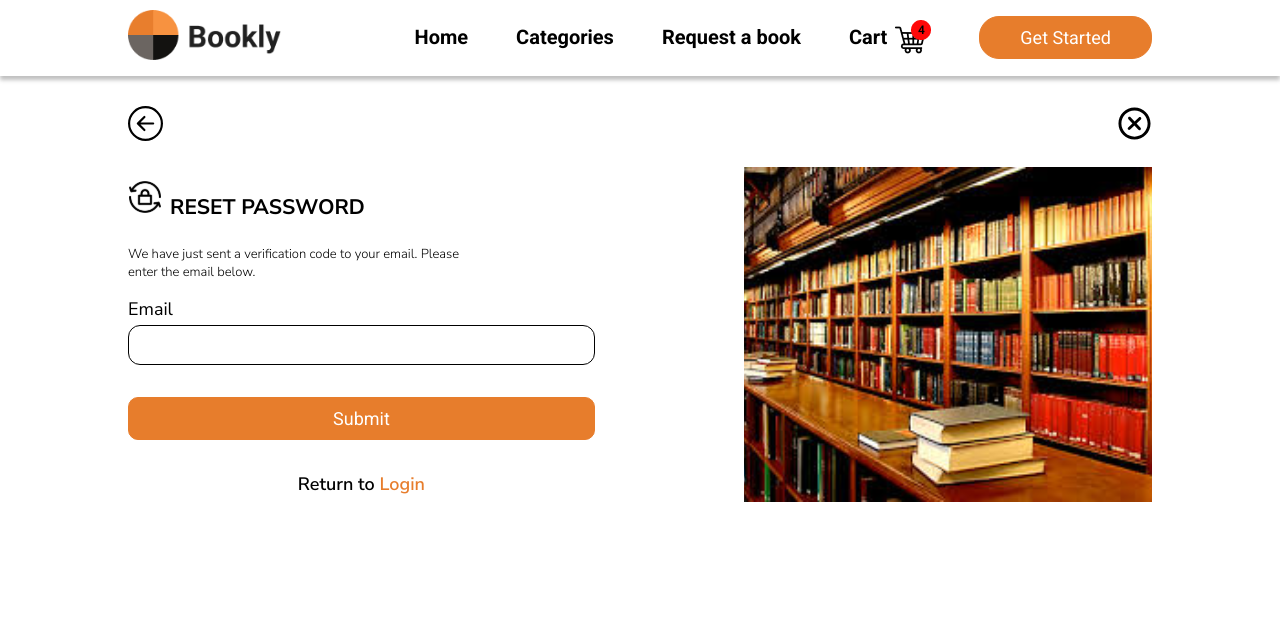
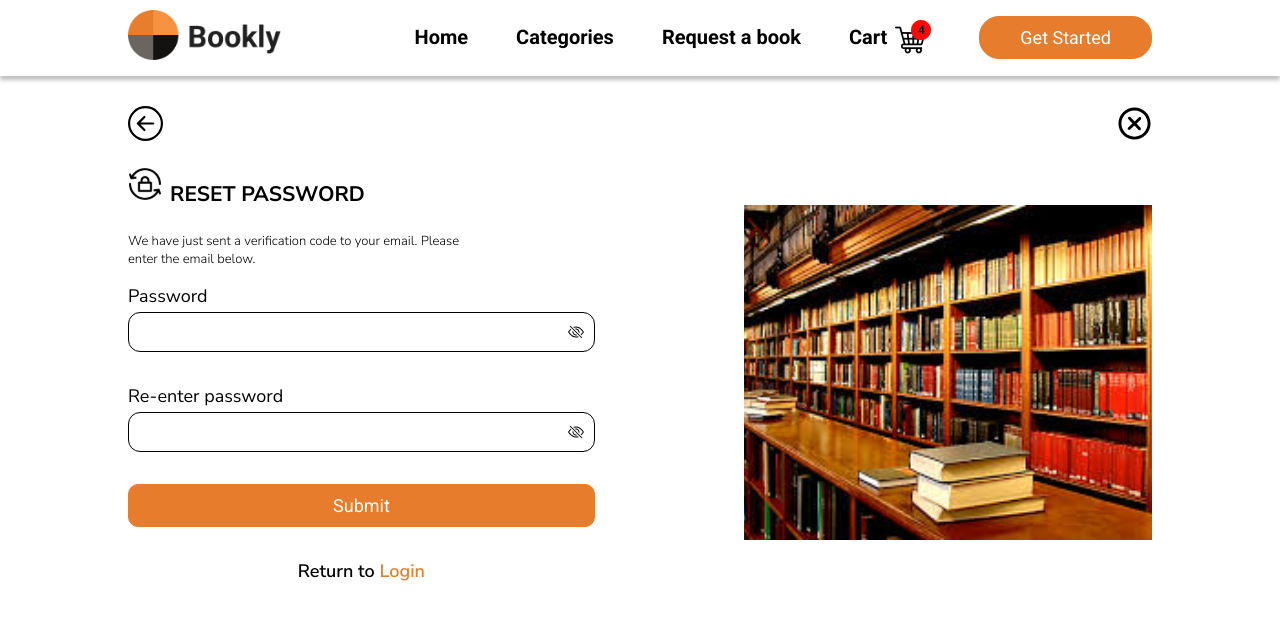
Before and after one commit to gift56/Bookly2.0, a React (Create React App) app: page /resetpassword in a window 1280 px wide. Shown: the top 620 px of the page. Built offline with nearby package versions, Linux system fonts and the light colour scheme; a web font is replaced by a local one.

Commit message:
addedthe two input

```diff
--- a/src/pages/Reset.jsx
+++ b/src/pages/Reset.jsx
@@ -12,6 +12,13 @@ import "../sass/form.scss";
 const Reset = () => {
   const [eye, setEye] = useState(false);
   const [confirmEye, setConfirmEye] = useState(false);
+
+  const showPassword = () => {
+    setEye(!eye);
+  };
+  const confirmShowPassword = () => {
+    setConfirmEye(!confirmEye);
+  };
   return (
     <>
       <Header btnText="get started" linkText="getstarted" />
@@ -44,8 +51,26 @@ const Reset = () => {
               <form className="myForm">
                 {/* onSubmit={handleSubmit} */}
                 <div className="formControl">
-                  <label htmlFor="email">Email</label>
-                  <input type="email" id="email" />
+                  <label htmlFor="password">Password</label>
+                  <input type={!eye ? "password" : "text"} />
+                  <div className="show">
+                    {!eye ? (
+                      <BsEyeSlash onClick={showPassword} />
+                    ) : (
+                      <BsEye onClick={showPassword} />
+                    )}
+                  </div>
+                </div>
+                <div className="formControl">
+                  <label htmlFor="repassword">Re-enter password</label>
+                  <input type={!confirmEye ? "password" : "text"} />
+                  <div className="show">
+                    {!confirmEye ? (
+                      <BsEyeSlash onClick={confirmShowPassword} />
+                    ) : (
+                      <BsEye onClick={confirmShowPassword} />
+                    )}
+                  </div>
                 </div>
                 <Button text="Submit" className="submit" />
                 <p>
```
